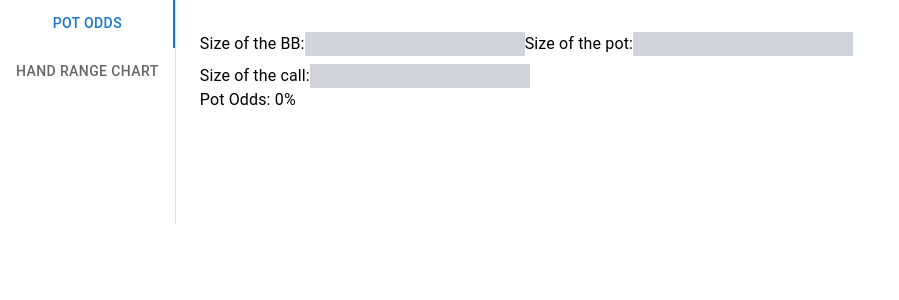
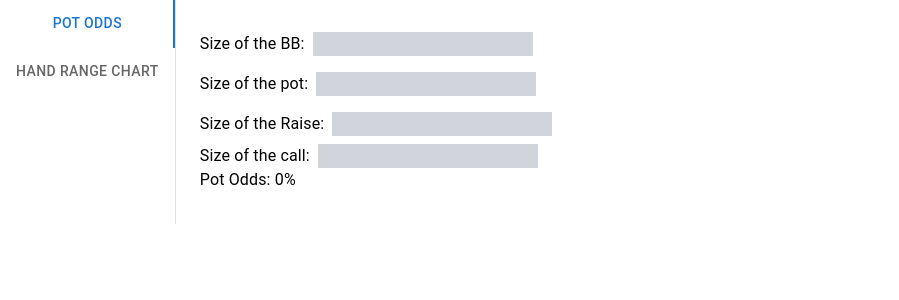
Before and after one commit to Hizaguru/Bad-Beat, a React (Create React App) app: page / in a window 1280 px wide. Shown: the top 300 px of the page, without its empty margins (0-899 px from the left). Built offline with nearby package versions, Linux system fonts and the light colour scheme.

Commit message:
Show all the needed values

```diff
--- a/src/Components/PotOdds/PotOddsCalculator.tsx
+++ b/src/Components/PotOdds/PotOddsCalculator.tsx
@@ -5,34 +5,33 @@ const PotOddsCalculator = () => {
   const [bigBlind, setBigBlind] = useState("");
   const [potSize, setPotSize] = useState("");
   const [callSize, setCallSize] = useState("");
+  const [raiseSize, setRaiseSize] = useState("");
   const [potOdds, setPotOdds] = useState("");
 
   useEffect(() => {
     handleCalculatePotOdds();
-  }, [potSize, callSize, potOdds, bigBlind]);
+  }, [potSize, callSize, potOdds]);
 
   const handleCalculatePotOdds = () => {
     if (potSize && callSize) {
       const potSizeFloat = parseFloat(potSize);
       const callSizeFloat = parseFloat(callSize);
-      const bigBlindFloat = parseFloat(bigBlind);
 
       const potOddsValue = calculatePotOdds(potSizeFloat, callSizeFloat);
       setPotOdds(potOddsValue.toFixed(2));
-      setBigBlind(bigBlindFloat.toFixed(2));
     }
   };
 
   return (
     <form>
-      <div className="py-2">
+      <div className="py-2 flex flex-col gap-4">
         <label>
           Size of the BB:
           <input
             type="text"
             value={bigBlind}
             onChange={(e) => setBigBlind(e.target.value)}
-            className="bg-gray-300"
+            className="bg-gray-300 ml-2"
           />
         </label>
         <label>
@@ -41,7 +40,16 @@ const PotOddsCalculator = () => {
             type="text"
             value={potSize}
             onChange={(e) => setPotSize(e.target.value)}
-            className="bg-gray-300"
+            className="bg-gray-300 ml-2"
+          />
+        </label>
+        <label>
+          Size of the Raise:
+          <input
+            type="text"
+            value={raiseSize}
+            onChange={(e) => setRaiseSize(e.target.value)}
+            className="bg-gray-300 ml-2"
           />
         </label>
       </div>
@@ -52,15 +60,17 @@ const PotOddsCalculator = () => {
             type="text"
             value={callSize}
             onChange={(e) => setCallSize(e.target.value)}
-            className="bg-gray-300"
+            className="bg-gray-300 ml-2"
           />
         </label>
       </div>
       {potOdds ? (
         <div>
           <div>Pot Odds: {parseFloat(potOdds) * 100}%</div>
+          <div>Raise: {parseFloat(raiseSize)}</div>
           <div>Big blind: {parseFloat(bigBlind)}</div>
           <div>Small blind: {parseFloat(bigBlind) / 2}</div>
+          <div>Final pot size: to be implemented</div>
         </div>
       ) : (
         <div>Pot Odds: 0%</div>
```
